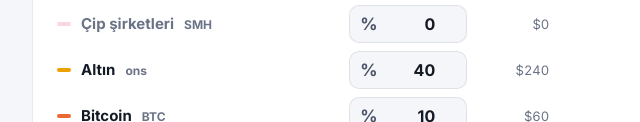
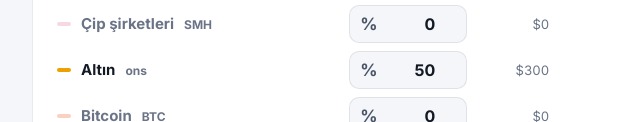
Before and after one commit to MehmetTheConqueror/degerinkorunumu, a plain HTML site: page araclar/dca.html in a window 1280 px wide. Shown: the part 678-800 px from the top of the page, 120-760 px from the left. Drawn offline with Linux system fonts and the light colour scheme.

Commit message:
Site: DCA varsayılan dağılımı VT %50, altın %50
Co-Authored-By: Claude Opus 5.5 <noreply@anthropic.com>

```diff
--- a/araclar/dca.html
+++ b/araclar/dca.html
@@ -998,7 +998,7 @@ function baslat(veri) {
   const yuz = {};
   for (const a of V.varliklar) yuz[a.id] = 100;
   durum = {
-    mod: 'dagilim', toplam: 600, oran: { vt: 50, voo: 0, qqq: 0, smh: 0, altin: 40, bitcoin: 10 }, ayri: yuz,
+    mod: 'dagilim', toplam: 600, oran: { vt: 50, voo: 0, qqq: 0, smh: 0, altin: 50, bitcoin: 0 }, ayri: yuz,
     bas: SON - 119, bit: SON, gorunum: 'sepet', olcek: 'dogrusal',
   };
   urlOku();
```
